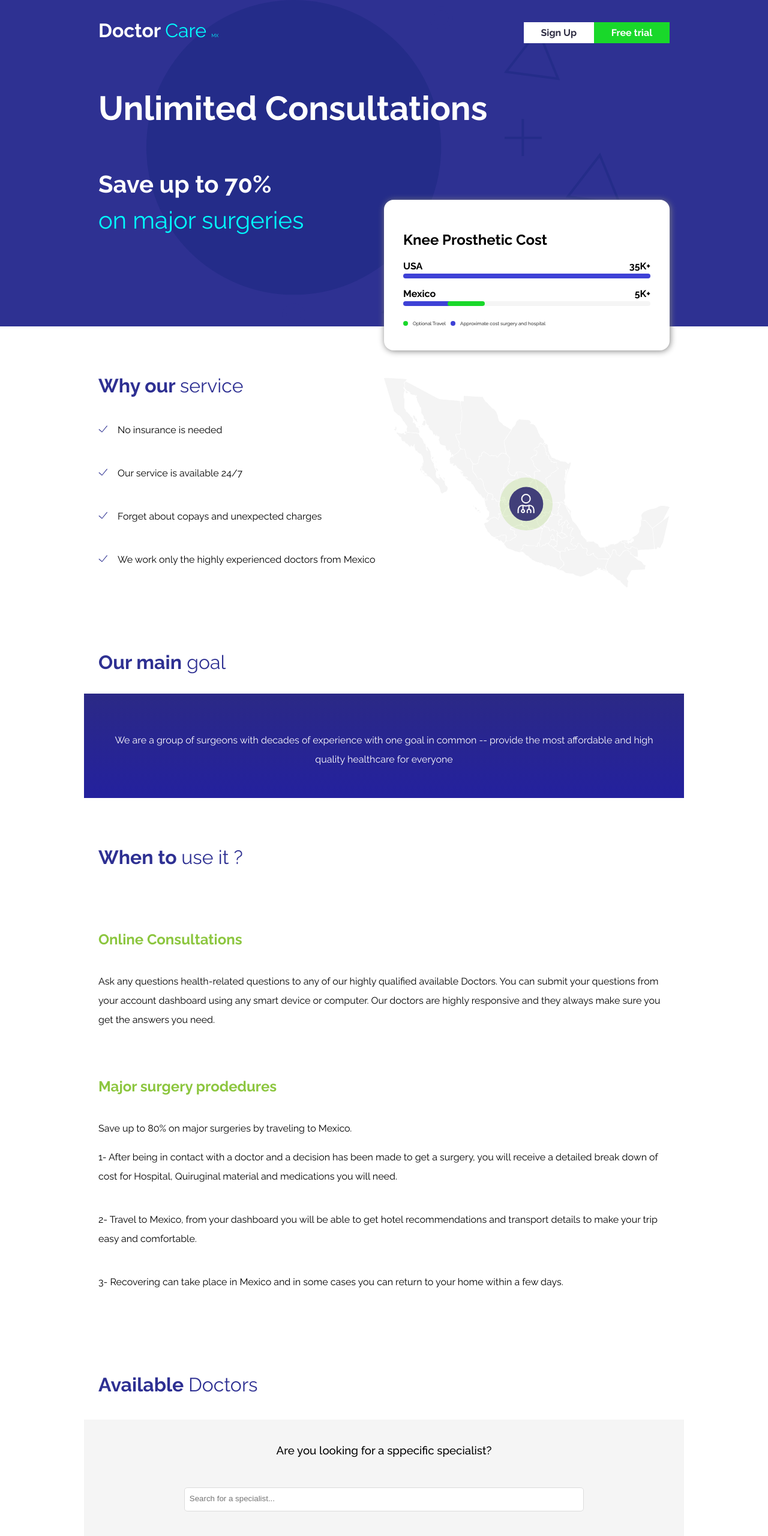
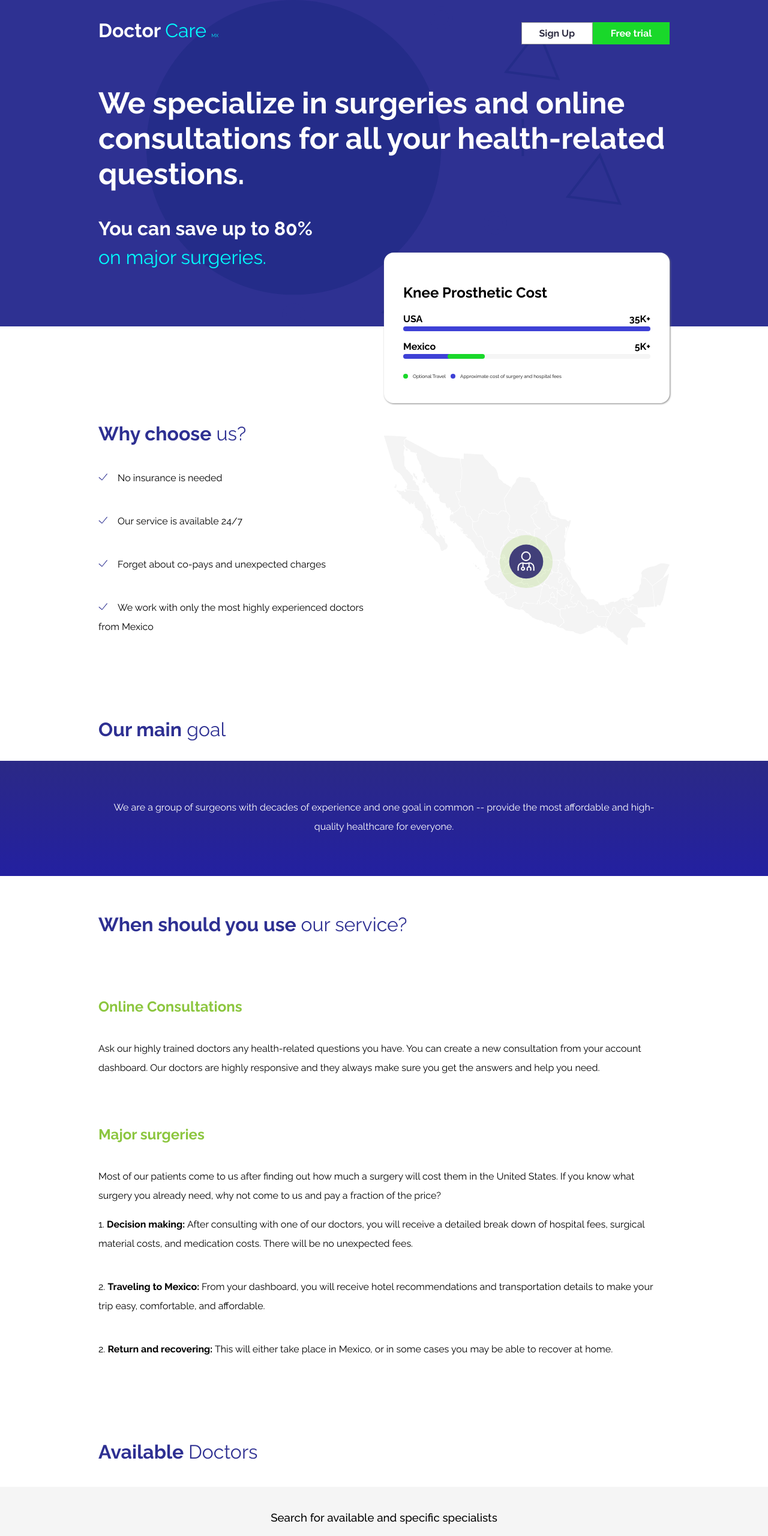
Before and after one commit to Angelh2m/SCM, a Gatsby site: page / in a window 1280 px wide. Shown: the top 2560 px of the page at 60% size. Built offline with nearby package versions, Linux system fonts and the light colour scheme; Gatsby itself is replaced by a stand-in of ours; a web font is replaced by a local one.

Commit message:
Add fix to sass

```diff
--- a/scss/Buttons.scss
+++ b/scss/Buttons.scss
@@ -8,10 +8,12 @@
 
     &__white {
         background-color: white;
+        border: solid 1px #949494
     }
 
     &__green {
         background-color: #19d82a;
+        border: solid 1px #19d82a;
         color: white;
     }
 
@@ -34,11 +36,15 @@
     margin: 0 auto;
     right: 0;
     left: 0;
+    bottom: -1rem;
+    z-index: 1;
+
 
     @include tablet {
         position: absolute;
         top: -1.5rem;
         right: 1.5rem;
         text-align: right;
+        height: 3rem;
     }
 }
--- a/scss/Global.scss
+++ b/scss/Global.scss
@@ -1,6 +1,7 @@
+@import './Media';
+
 #___gatsby {
     overflow-x: hidden;
-    overflow: visible;
 }
 
 body {
@@ -62,13 +63,17 @@ textarea {
 
 article {
     position: relative;
-    overflow-x: hidden;
+    // overflow-x: hidden;
 
     * {
         box-sizing: border-box;
         -webkit-box-sizing: border-box;
         -moz-box-sizing: border-box;
 
+    }
+
+    @include tablet {
+        overflow-x: visible;
     }
 }
 
@@ -138,3 +143,9 @@ footer {
         color: #00ffff;
     }
 }
+
+input {
+    font-size: 16px;
+    height: 3rem;
+    display: inline-block;
+}
--- a/scss/Grid.scss
+++ b/scss/Grid.scss
@@ -53,7 +53,7 @@
         display: inline-block;
         width: 35%;
         background-color: white;
-        height: 100vh;
+        height: 145vh;
         position: absolute;
         top: 0;
         box-shadow: -2px 4px 7px 0px #f3f3f3;
--- a/src/components/marketing/MarkBody.js
+++ b/src/components/marketing/MarkBody.js
@@ -118,7 +118,7 @@ export default class MarkBody extends Component {
           <div className="col-6 ">
             <h2 className="text--title">
               {' '}
-              <strong>Why our </strong> service{' '}
+              <strong>Why choose</strong> us?{' '}
             </h2>
             <ul>
               <li>
@@ -132,11 +132,11 @@ export default class MarkBody extends Component {
 
               <li>
                 <img className="icon--check" src={check} alt="" />
-                Forget about copays and unexpected charges
+                Forget about co-pays and unexpected charges
               </li>
               <li>
                 <img className="icon--check" src={check} alt="" />
-                We work only the highly experienced doctors from Mexico
+                We work with only the most highly experienced doctors from Mexico
               </li>
             </ul>
           </div>
@@ -162,7 +162,7 @@ export default class MarkBody extends Component {
         <article>
           <h2 className="text--title">
             {' '}
-            <strong>When to </strong> use it ?
+            <strong>When should you use </strong> our service?
           </h2>
           <div className="row">
             <div className="">
@@ -172,12 +172,13 @@ export default class MarkBody extends Component {
           </div>
           <div className="row">
             <div className="">
-              <h2 className="title--green">Major surgery prodedures</h2>
-              <p> {DATA.SURGERY_TRAVEL}</p>
+              <h2 className="title--green">Major surgeries</h2>
+              {/* <p> {DATA.SURGERY_TRAVEL}</p> */}
+              <p> Most of our patients come to us after finding out how much a surgery will cost them in the United States. If you know what surgery you already need, why not come to us and pay a fraction of the price?</p>
               <ul>
-                <li>{DATA.SURGERY_T_ONE} </li>
-                <li>{DATA.SURGERY_T_TWO} </li>
-                <li>{DATA.SURGERY_T_THREE} </li>
+                <li>1. <strong>Decision making: </strong> {DATA.SURGERY_T_ONE} </li>
+                <li>2. <strong>Traveling to Mexico: </strong> {DATA.SURGERY_T_TWO} </li>
+                <li>2. <strong>Return and recovering: </strong>{DATA.SURGERY_T_THREE} </li>
               </ul>
             </div>
           </div>
@@ -192,7 +193,7 @@ export default class MarkBody extends Component {
             <div className="available-doctors">
               <div className="background--overlay" />
               <div className="background--whitesmoke" />
-              <h3>Are you looking for a sppecific specialist?</h3>
+              <h3>Search for available and specific specialists</h3>
               <input
                 type="text"
                 placeholder="Search for a specialist..."
@@ -219,20 +220,25 @@ export default class MarkBody extends Component {
             {' '}
             <strong>Affordable </strong>Pricing
           </h2>
+          <p>
+            Sign up for a consultation with a doctor. If you are planning on scheduling a surgery OR you just have health-related questions for the doctor, then you will do this/ask your questions during the consultation.
+
+            Choose the in-person consultation only if you are already in Mexico and are able to visit the doctor in-person.
+                  </p>
           <div className="row">
             <div className="col-6">
               <div className="subscription subscription__card--one ">
                 <div className="subscription__container">
-                  <h3>1 Year suppport</h3>
+                  <h3>Online consultation</h3>
                   <span className="subscription__price">
-                    $39 <small>per month</small>{' '}
+                    $49 <small>per consultation</small>{' '}
                   </span>
                   <Link className="subscription__button" to="/payments">
-                    Sing Up
+                    Purchase
                   </Link>
                 </div>
                 <p className="subscription__footer">
-                  Subscription does not cover medical expenes or medications
+                  Consultation fee does not cover medical expenes or medications
                 </p>
                 <div className=" subscription__card--one-b " />
               </div>
@@ -242,16 +248,16 @@ export default class MarkBody extends Component {
             <div className="col-6">
               <div className="subscription subscription__card--two ">
                 <div className="subscription__container">
-                  <h3>6 Months suppport</h3>
+                  <h3>In person consultation</h3>
                   <span className="subscription__price">
-                    $49 <small>per month</small>{' '}
+                    $30 <small>per consultation</small>{' '}
                   </span>
                   <Link className="subscription__button--blue " to="/payments">
-                    Sing Up
+                    Purchase
                   </Link>
                 </div>
                 <p className="subscription__footer">
-                  Subscription does not cover medical expenes or medications
+                  Subscription does not cover medical expenses or medications
                 </p>
                 <div className=" subscription__card--two-b " />
               </div>
@@ -263,7 +269,7 @@ export default class MarkBody extends Component {
           <div className="container">
             <h2 className="text--title">
               {' '}
-              <strong>Any</strong> questions?
+              <strong>Any questions?</strong> Contact us.
             </h2>
           </div>
           <div className="background--blue" />
--- a/src/components/marketing/MarkBody.scss
+++ b/src/components/marketing/MarkBody.scss
@@ -40,21 +40,23 @@
     }
 
     &--card {
-        /* position: absolute; */
         background-color: #2f2e43;
-        width: 100%;
+        width: 105vw;
         border-radius: 6px;
         padding: 1.5rem;
         margin-top: .2rem;
         z-index: 10;
-
         margin: 0 auto;
-        left: 0;
+        margin-left: -2rem;
         right: 0;
-        /* max-width: 70%; */
         margin-top: .5rem;
         box-shadow: 0px 0px 20px 0px #84808080;
         border: solid 1px #d6d6d69c;
+
+        @include iphone {
+            width: 100%;
+            margin-left: 0rem;
+        }
 
         @include tablet {
             max-width: 80%;
@@ -154,12 +156,16 @@
     background-color: #333182;
     position: absolute;
     width: 140vw;
-    height: 15rem;
+    height: 20rem;
     top: -30px;
     left: -30vw;
     z-index: -1;
     color: white;
     background-image: linear-gradient(#2b2986, #2320a0);
+
+    @include iphone {
+        height: 15rem;
+    }
 
     @include tablet {
         height: 12rem;
--- a/src/components/marketing/MarkHeader.js
+++ b/src/components/marketing/MarkHeader.js
@@ -13,15 +13,13 @@ export default function MarkHeader() {
         </p>
         <div className="marketing__hero">
           <div className="marketing__hero__text">
-            <h2>Unlimited Consultations</h2>
+            <h2>We specialize in surgeries and online consultations for all your health-related questions.</h2>
           </div>
 
           <div className=" marketing__header__box">
             <div className="row">
               <div className="col-6">
-                <p className="marketing__header--p">
-                  <strong> Save up to 70% </strong> on major surgeries
-                </p>
+                <p className="marketing__header--p"> <strong> You can save up to 80% </strong> on major surgeries. </p>
               </div>
 
               <div className="col-6">
@@ -51,7 +49,7 @@ export default function MarkHeader() {
                     <span className="comparison__bullet-green" />
                     <p>Optional Travel</p>
                     <span className="comparison__bullet-purple" />
-                    <p>Approximate cost surgery and hospital</p>
+                    <p>Approximate cost of surgery and hospital fees</p>
                   </div>
                 </div>
               </div>
--- a/src/components/marketing/MarkHeader.scss
+++ b/src/components/marketing/MarkHeader.scss
@@ -3,9 +3,14 @@
 
 .marketing {
     background-color: #2e3192;
-    margin-bottom: 0rem;
+    margin-bottom: 5rem;
     height: 34rem;
     position: relative;
+
+    @include iphone {
+        bottom: 0rem;
+    }
+
 
     h3 {
         margin: 0;
@@ -17,6 +22,7 @@
 
     p {
         color: #00ffff;
+
     }
 
     &__header {
@@ -24,7 +30,7 @@
         &--p {
             @include tablet {
                 line-height: 1.5;
-                font-size: 2.5rem;
+                font-size: 2rem;
 
                 strong {
                     display: block;
@@ -35,8 +41,16 @@
 
         &__box {
             position: absolute;
-            bottom: 12rem;
+            bottom: 4rem;
             width: 100%;
+
+            @include tablet {
+                bottom: 10rem;
+            }
+
+            @include desktop {
+                bottom: 9rem;
+            }
         }
     }
 
@@ -74,11 +88,18 @@
 
             h2 {
                 color: white;
-                font-size: 1.8rem;
+                font-size: 1.5rem;
+
+                @include iphone {
+                    font-size: 2rem;
+                }
 
                 @include tablet {
-                    font-size: 3.5rem;
+                    font-size: 2.5rem;
+                }
 
+                @include desktop {
+                    font-size: 3.1rem;
                 }
             }
 
@@ -117,7 +138,7 @@
         padding: .5rem;
         position: relative;
         border-radius: 1rem;
-        box-shadow: 1px 1px 11px 0px grey;
+        box-shadow: 1px 1px 3px 0 grey;
 
         @include tablet {
             position: absolute;
--- a/src/components/seo.js
+++ b/src/components/seo.js
@@ -54,9 +54,9 @@ function SEO({ description, lang, meta, keywords, title }) {
               .concat(
                 keywords.length > 0
                   ? {
-                      name: `keywords`,
-                      content: keywords.join(`, `),
-                    }
+                    name: `keywords`,
+                    content: keywords.join(`, `),
+                  }
                   : []
               )
               .concat(meta)}
@@ -65,6 +65,8 @@ function SEO({ description, lang, meta, keywords, title }) {
               href="https://fonts.googleapis.com/css?family=Raleway:400,400i,500,700,800,900"
               rel="stylesheet"
             />
+            <meta name="apple-mobile-web-app-capable" content="yes"></meta>
+            <meta name="viewport" content="width=device-width, initial-scale=1, maximum-scale=1, user-scalable=0" />
           </Helmet>
         )
       }}
--- a/src/components/stripe/MyStoreCheckout.scss
+++ b/src/components/stripe/MyStoreCheckout.scss
@@ -87,3 +87,8 @@ h2 {
     color: whitesmoke;
 
 }
+
+
+.order-summary {
+    background-color: white;
+}
--- a/src/content/marketingPage.json
+++ b/src/content/marketingPage.json
@@ -1,10 +1,10 @@
 {
-    "MISSION": "We are a group of surgeons with decades of experience with one goal in common -- provide the most affordable and high quality healthcare for everyone",
+    "MISSION": "We are a group of surgeons with decades of experience and one goal in common -- provide the most affordable and high-quality healthcare for everyone.",
     "MISSION_QUOTE": "If you need to travel to Mexico for a major surgery. We will provide your with the most detailed and simple steps to make your travel and recovery easy.",
-    "ONLINE_CONSULTATIONS": "Ask any questions health-related questions to any of our highly qualified available Doctors. You can submit your questions from your account dashboard using any smart device or computer. Our doctors are highly responsive and they always make sure you get the answers you need.",
+    "ONLINE_CONSULTATIONS": "Ask our highly trained doctors any health-related questions you have. You can create a new consultation from your account dashboard. Our doctors are highly responsive and they always make sure you get the answers and help you need.",
     "SURGERY_TRAVEL": "Save up to 80% on major surgeries by traveling to Mexico.",
-    "SURGERY_T_ONE": "1- After being in contact with a doctor and a decision has been made to get a surgery, you will receive a detailed break down of cost for Hospital, Quiruginal material and medications you will need.",
-    "SURGERY_T_TWO": "2- Travel to Mexico, from your dashboard you will be able to get hotel recommendations and transport details to make your trip easy and comfortable.",
-    "SURGERY_T_THREE": "3- Recovering can take place in Mexico and in some cases you can return to your home within a few days."
+    "SURGERY_T_ONE": " After consulting with one of our doctors, you will receive a detailed break down of hospital fees, surgical material costs, and medication costs. There will be no unexpected fees.",
+    "SURGERY_T_TWO": " From your dashboard, you will receive hotel recommendations and transportation details to make your trip easy, comfortable, and affordable.",
+    "SURGERY_T_THREE": " This will either take place in Mexico, or in some cases you may be able to recover at home."
 
 }
```
Also changed, not shown: src/components/login/login.scss (+9 -1 lines).
